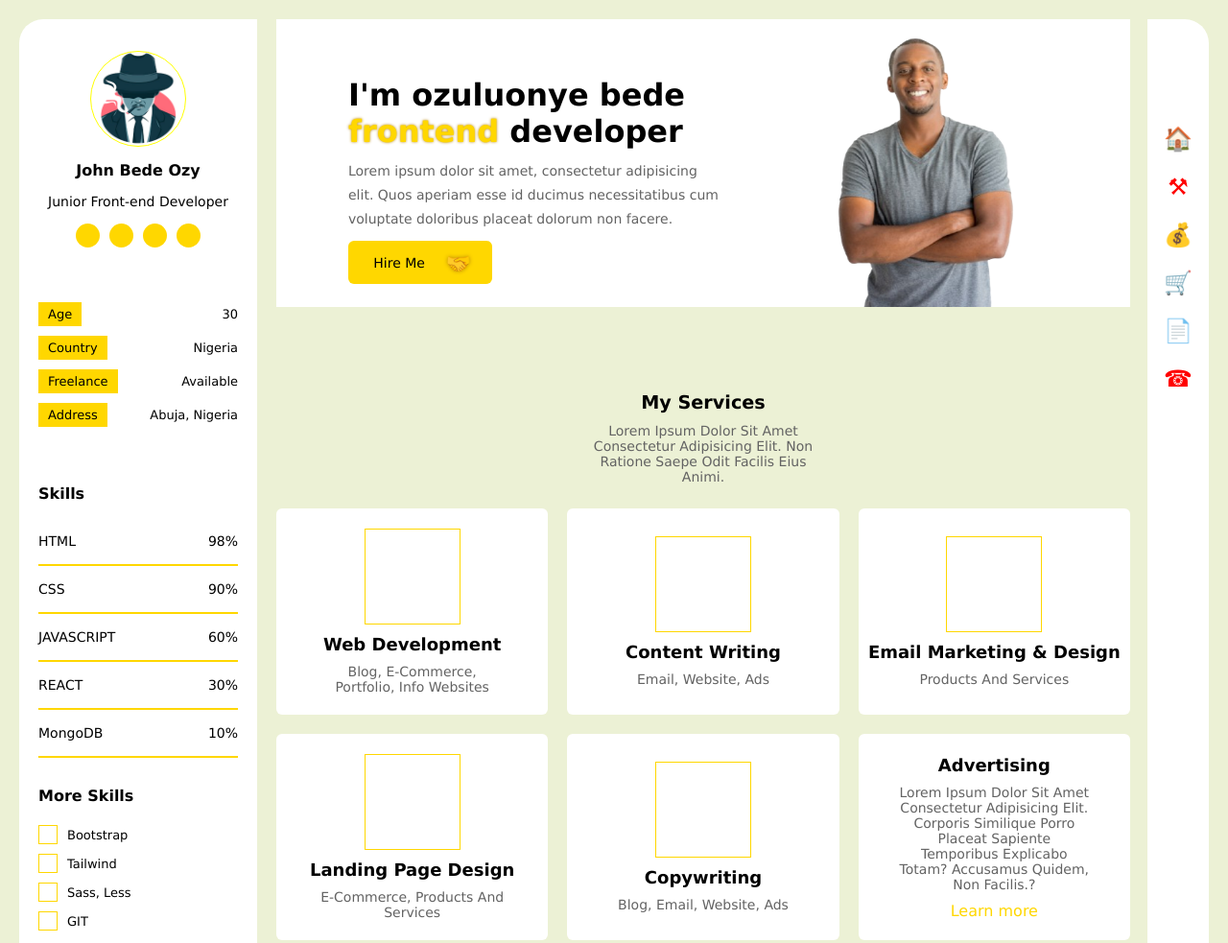
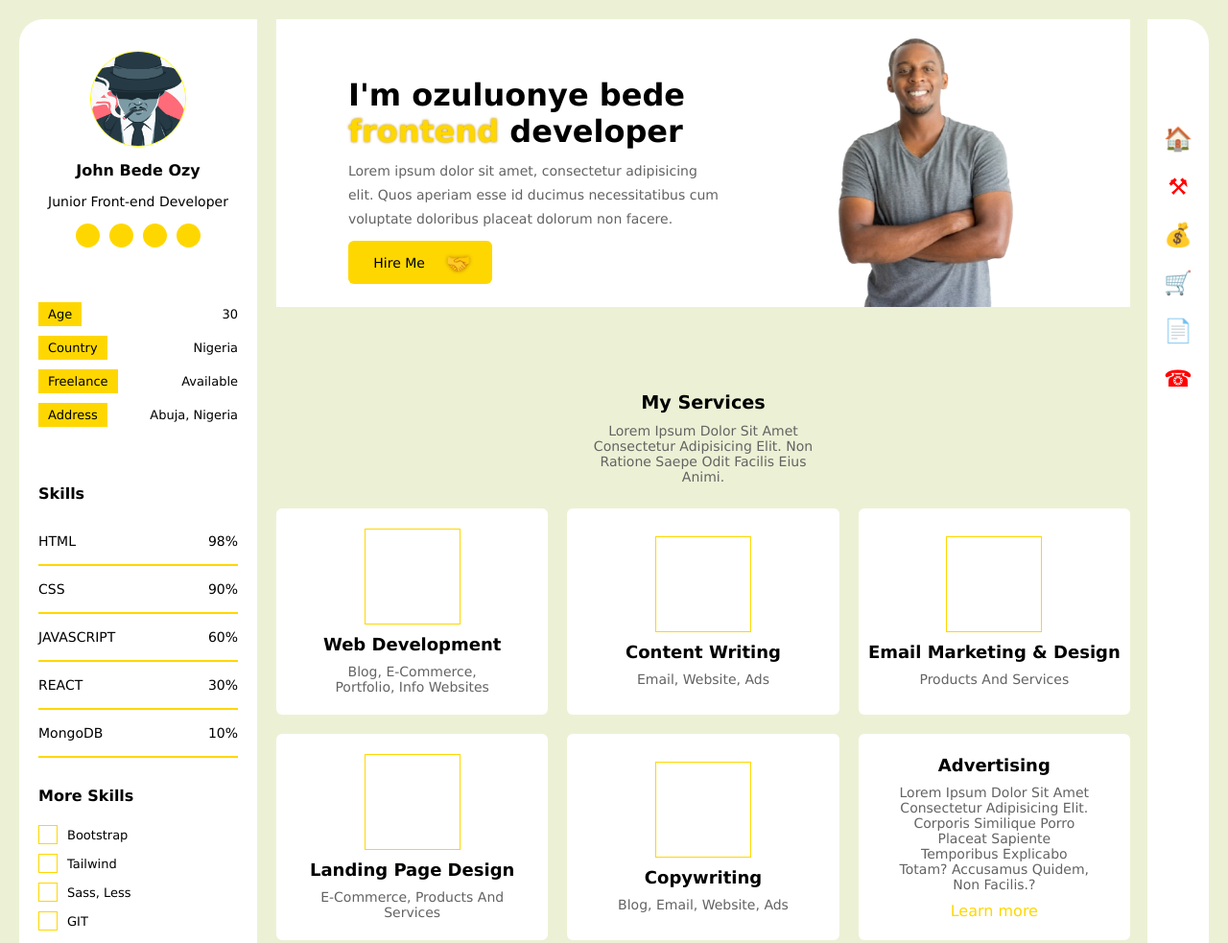
Before and after one commit to Bede-Ozy/bede-ozy, a plain HTML site: page index.html in a window 1280 px wide. Shown: the top 983 px of the page at 96% size. Drawn offline with Linux system fonts and the light colour scheme.

Commit message:
checking error in pusehing code

```diff
--- a/index.html
+++ b/index.html
@@ -14,7 +14,7 @@
 
             <div class="profile-card profile-image-name">
                 <div class="profile-img">
-                    <img src="assets/images/avatar.png" alt="profile-picture">
+                    <img src="assets/images/avatar2.jpg" alt="profile-picture">
                 </div>
                 <p class="profile-name">John Bede Ozy</p>
                 <p class="role">Junior Front-end Developer</p>
```
